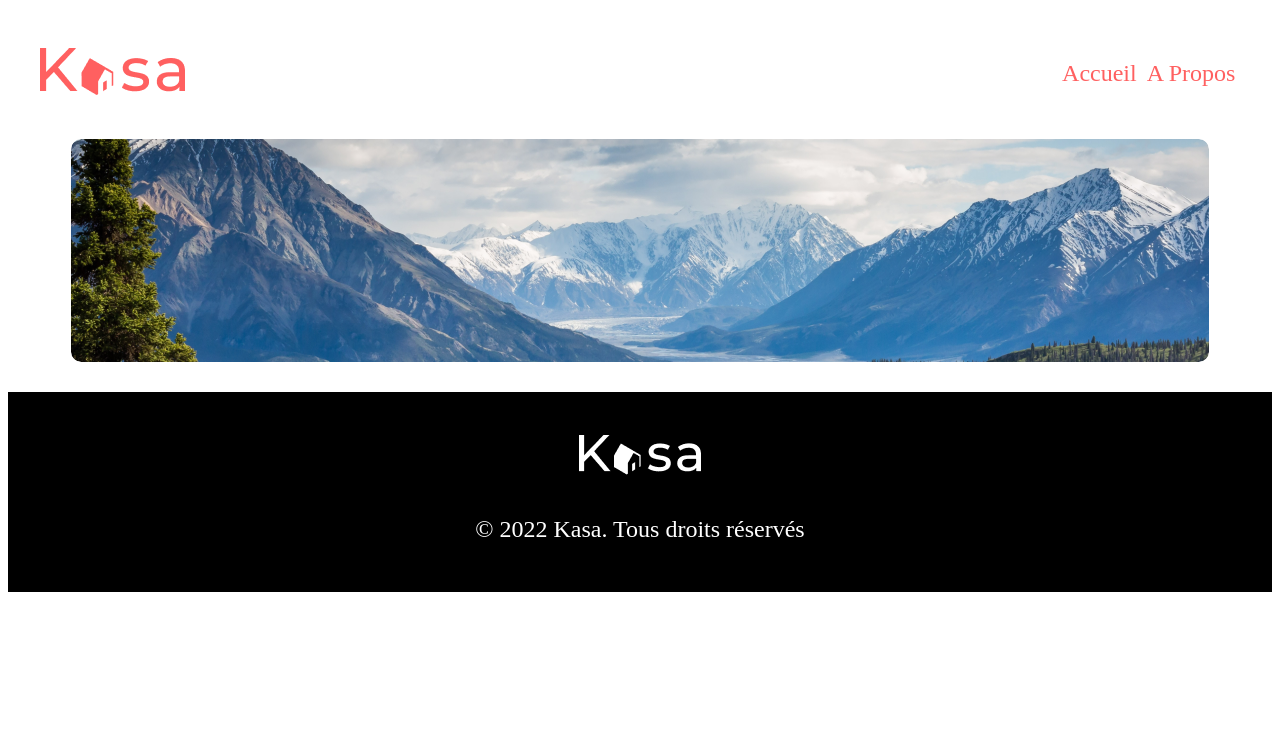
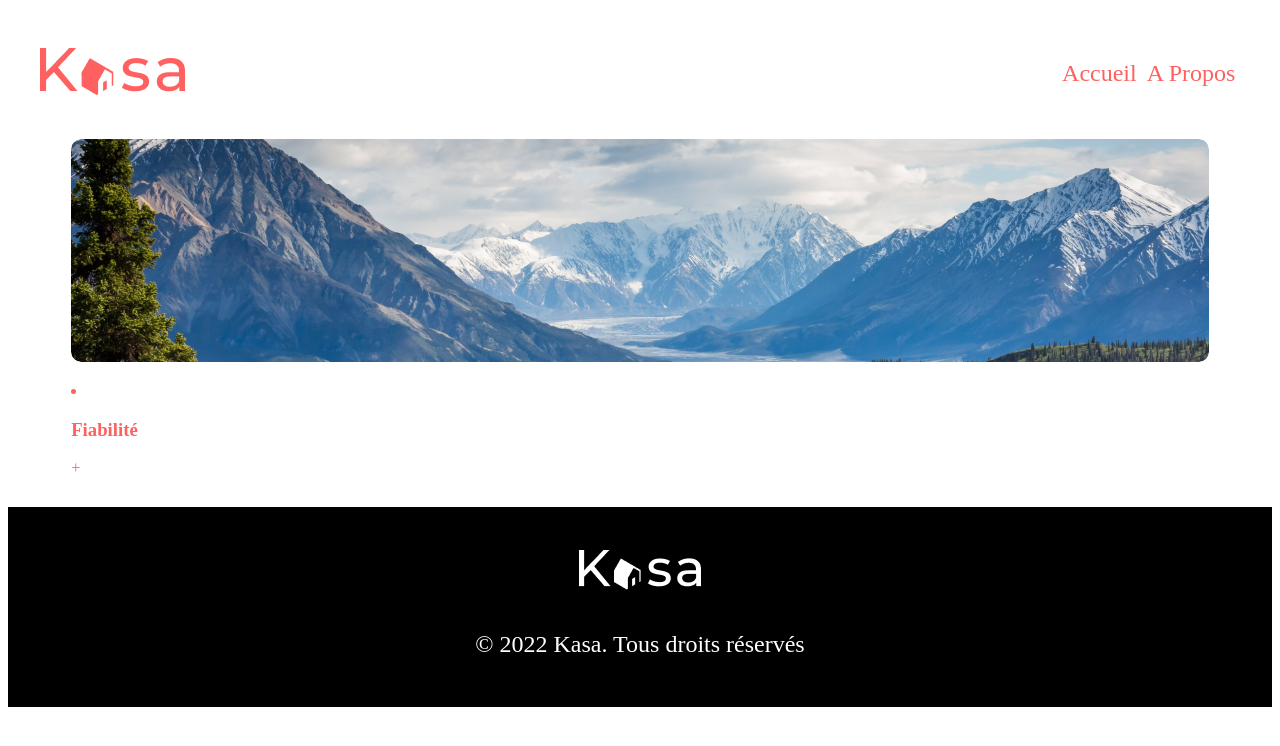
Before and after one commit to Orcryx/OCR_P7, a React (Create React App) app in the folder kasa/: page /a-propos in a window 1280 px wide. Shown: the top 746 px of the page. Built offline with nearby package versions, Linux system fonts and the light colour scheme.

Commit message:
Jet 1 : creation composant collapse

```diff
--- a/kasa/public/index.html
+++ b/kasa/public/index.html
@@ -2,7 +2,7 @@
 <html lang="en">
   <head>
     <meta charset="utf-8" />
-    <link rel="icon" href="%PUBLIC_URL%/favicon.ico" />
+    <link rel="icon" href="./favicon.ico" />
     <meta name="viewport" content="width=device-width, initial-scale=1" />
     <meta name="theme-color" content="#000000" />
     <meta
--- /dev/null
+++ b/kasa/src/Components/Collapse/collapse.jsx
@@ -0,0 +1,19 @@
+//Importer les outils react
+import React, { useState }  from "react";
+//importer le style
+// import arrow from "../../Assets/Img/arrow24px.png";
+
+
+function Collapse ({title, description}){
+    const [isOpen, setOpen] = useState(false);
+    return(
+        <li className="accordionItem">
+            <div className="accordionToggle" onClick={()=> setOpen(!isOpen)}>
+                <h3 className="accordionTitle">{title}</h3>
+                <span>{isOpen ? "-" : "+"}</span>
+            </div>
+            {isOpen && <div className="accordionContent">{description}</div>}
+        </li>
+    );
+}
+export default Collapse;
--- a/kasa/src/Pages/Apropos/apropos.jsx
+++ b/kasa/src/Pages/Apropos/apropos.jsx
@@ -2,9 +2,9 @@
 import React from "react";
 //Importer les éléments du projet
 import HeroBanner from "../../Components/Hero/hero";
-import Collapse from "../../Components/Collapse/dropdown";
+import Collapse from "../../Components/Collapse/collapse";
 //Importer les données du site
-// import Script from "../../Assets/Mock/script";
+//import Script from "../../Assets/Mock/script";
 //Importer le style
 import image from "../../Assets/Img/aboutBannerDesktop.png";
 
@@ -14,10 +14,8 @@ function APropos() {
     return (
         <div id="error-page">
           <HeroBanner image={image} title=" "/>
-            <Collapse title="Service" description="Tester" />
-            {/* <Collapse title="Fiabilité" description="Les annonces postées sur Kasa garantissent une fiabilité totale. Les photos sont conformes aux logements, et toutes les informations sont régulièrement vérifiées  par nos équipes."/>
-            <Collapse title="Respect" description="La bienveillance fait partie des valeurs fondatrices de Kasa. Tout comportement discriminatoire ou de perturbation du voisinage entraînera une exclusion de notre plateforme."/>
-            <Collapse title="Service" description="Nos équipes se tiennent à votre disposition pour vous fournir une expérience parfaite. N'hésitez pas à nous contacter si vous avez la moindre question."/>                 */}
+          <Collapse title="Fiabilité" description="Les annonces postées sur Kasa garantissent une fiabilité totale. Les photos sont conformes aux logements, et toutes les informations sont régulièrement vérifiées  par nos équipes."/>
+
        </div>
       );
     }
```
Also changed, not shown: kasa/src/Components/Collapse/dropdown.jsx (deleted, +0 -11 lines).
